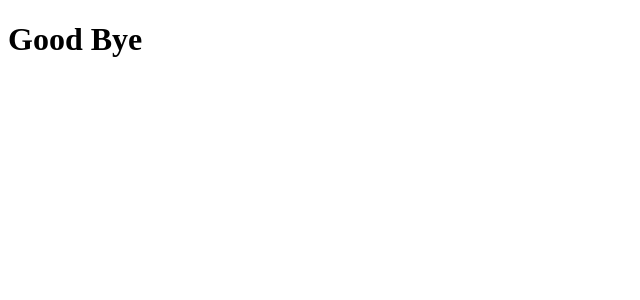
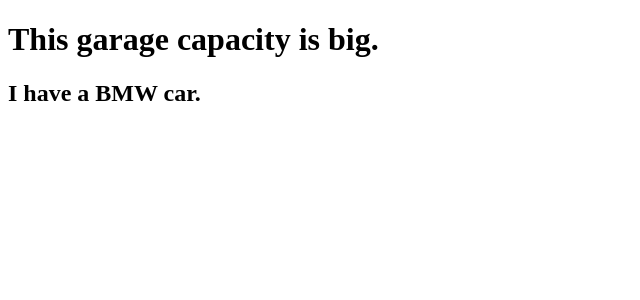
Before and after one commit to shohagh-work/reactapp, a React (Create React App) app: page / in a window 1280 px wide. Shown: the top 300 px of the page, without its empty margins (0-640 px from the left). Built offline with nearby package versions, Linux system fonts and the light colour scheme.

Commit message:
Update upto Props

```diff
--- a/src/index.js
+++ b/src/index.js
@@ -1,20 +1,94 @@
 /* eslint-disable react/react-in-jsx-scope */
 import React from 'react';
 import ReactDOM from 'react-dom/client';
-// import message from './message';
+// import Garage from './Message';
 
 const root = ReactDOM.createRoot(
   document.getElementById('root'),
 );
+/* React Props */
+function Car(props) {
+  const x = props;
+  return (
+    <h2>
+      I have a
+      {' '}
+      {x.brand}
+      {' '}
+      car.
+    </h2>
+  );
+}
+function Garage() {
+  const carName = 'BMW';
+  return (
+    <>
+      <h1>This garage capacity is big.</h1>
+      <Car brand={carName} />
+    </>
+  );
+}
+const element = <Garage />;
+root.render(element);
+/* Class Component */
+// class Car extends React.Component {
+//   constructor(props) {
+//     super(props);
+//     this.state = {
+//       brand: 'Ford',
+//       model: 'Mustang',
+//       color: 'red',
+//       year: 1964,
+//     };
+//   }
 
-const x = 0;
+//   changeColor = () => {
+//     this.setState({ color: 'blue' });
+//   };
+
+//   render() {
+//     const x = this.state;
+//     return (
+//       <div>
+//         <h1>
+//           This car brand:
+//           {' '}
+//           {x.brand}
+//           {' '}
+//           model:
+//           {' '}
+//           {x.model}
+//           {' '}
+//           color:
+//           {' '}
+//           {x.color}
+//           {' '}
+//           year:
+//           {' '}
+//           {x.year}
+//         </h1>
+//         <button
+//           type="button"
+//           onClick={this.changeColor}
+//         >
+//           Change Color
+
+//         </button>
+//       </div>
+
+//     );
+//   }
+// }
+// const element = <Car />;
+// root.render(element);
+// const x = 0;
 // if (x < 10) {
 //   txt = 'Hello';
 // }
-const myElement = (
-  <h1>{(x) > 10 ? 'Hello' : 'Good Bye'}</h1>
-);
-root.render(myElement);
+// const myElement = (
+//   <h1>{(x) > 10 ? 'Hello' : 'Good Bye'}</h1>
+// );
+// root.render(myElement);
 /* const shohagh = () => 'I am shohagh';
 const sumaiya = () => 'I am Sumaiya';
 const name = false;
```
Also changed, not shown: src/message.js (+25 -6 lines).
